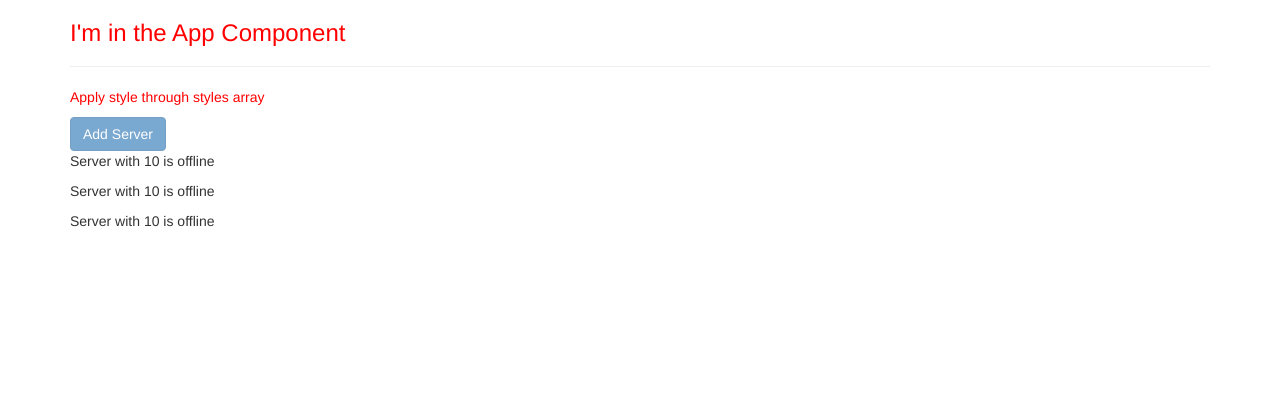
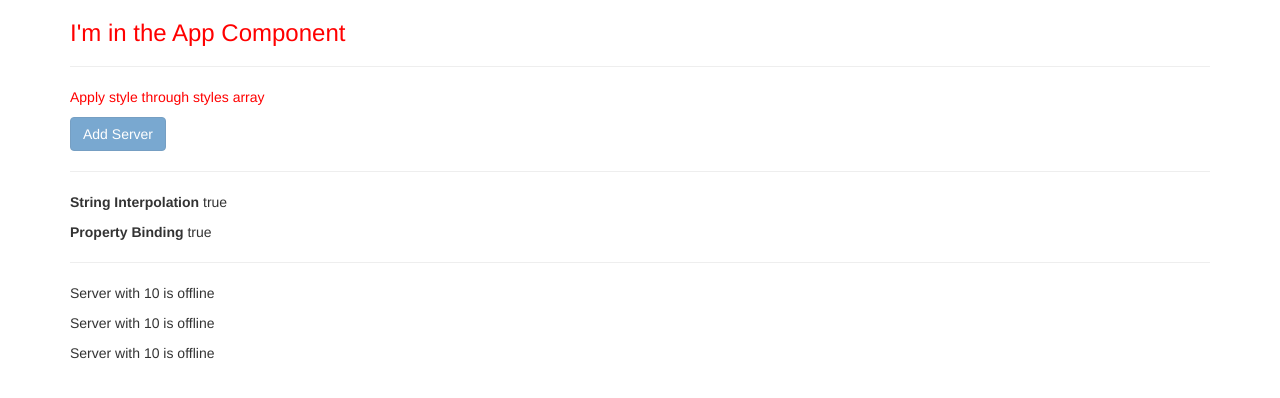
Before and after one commit to sailesh97/Learn-Angular, an Angular app: page / in a window 1280 px wide. Shown: the top 398 px of the page. Built offline with nearby package versions, Linux system fonts and the light colour scheme.

Commit message:
String Interpolation vs Property Binding

```diff
--- a/src/app/servers/servers.component.html
+++ b/src/app/servers/servers.component.html
@@ -2,10 +2,22 @@
     class="btn btn-primary"
     [disabled]='allowNewServer'
 >Add Server</button>
-
+<hr>
+<p><b>String Interpolation </b>{{allowNewServer}}</p>
+<p><b>Property Binding </b><span [innerText]="allowNewServer"></span></p>
+<hr>
 <app-server></app-server>
 <app-server></app-server>
 <app-server></app-server>
+
+<!--
+    String Interpolation vs Property Binding
+
+    If you want to output somenthing to DOM, use string interpolation
+
+    If you want to set property of a (HTML element, directive or custom component ) dynamically, use property binding.
+
+-->
 
 <!--
     To bind allowNewServer with the button element, we're using property binding.
```
